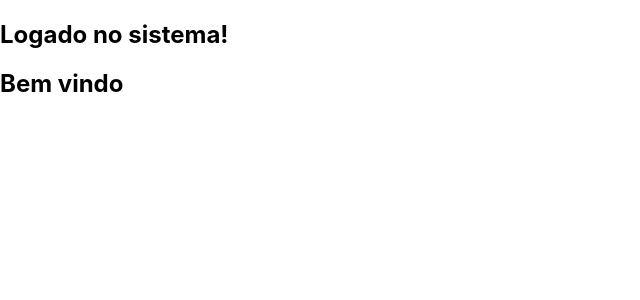
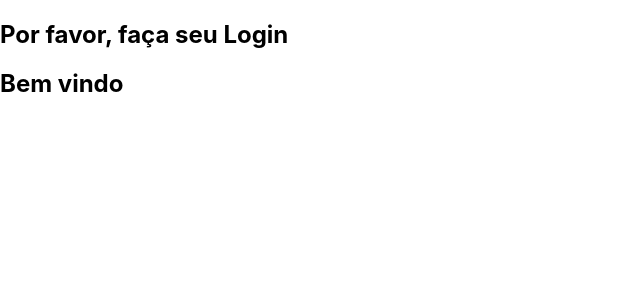
Before and after one commit to mauricioqvp/ReactZeroAoAvancado, a React (Create React App) app: page / in a window 1280 px wide. Shown: the top 300 px of the page, without its empty margins (0-640 px from the left). Built offline with nearby package versions, Linux system fonts and the light colour scheme.

Commit message:
Renderizacao Condicional 2

```diff
--- a/src/App.js
+++ b/src/App.js
@@ -5,15 +5,17 @@ class App extends Component{
   constructor(props){
     super(props);
     this.state = {
-      status: 1
+      status: false
     };
 }
 
     render(){
       return(
         <div>
-          {this.state.status === 1 &&
+          {this.state.status ?
             <h2>Logado no sistema!</h2>
+            :
+            <h2>Por favor, faça seu Login</h2>
           }
           <div>
             <h2>Bem vindo</h2>
```
